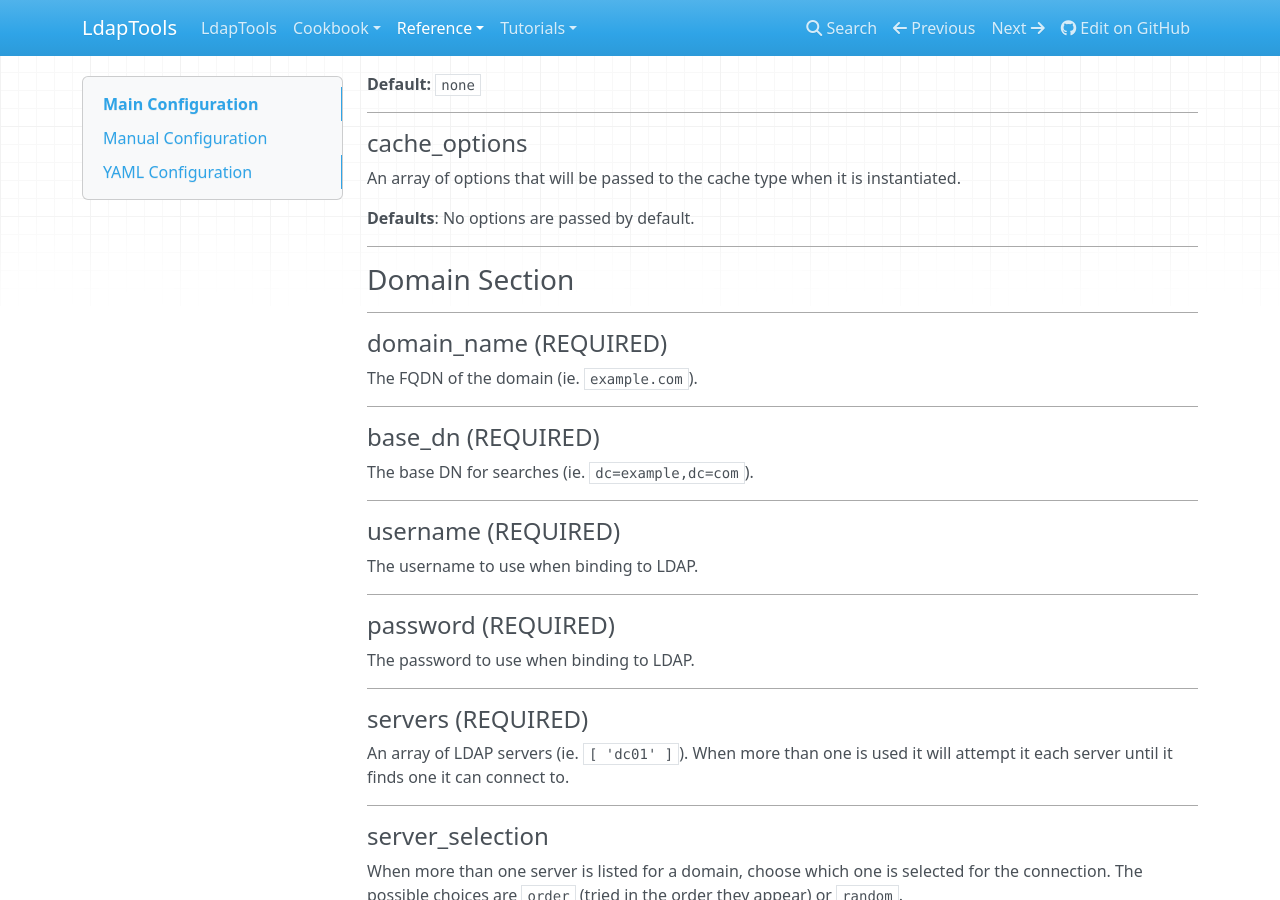
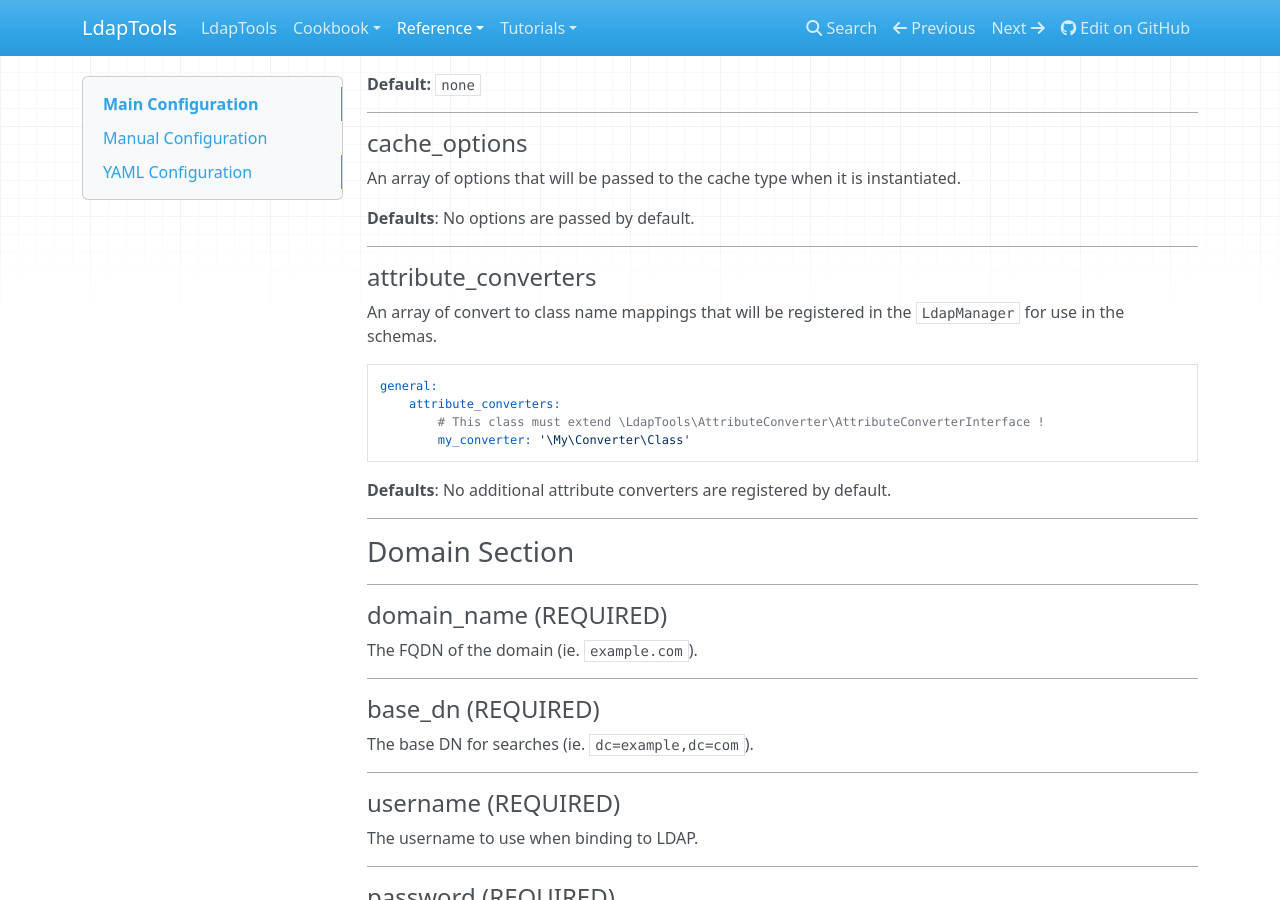
Before and after one commit to ldaptools/ldaptools, an MkDocs documentation site: the page built from docs/en/reference/Main-Configuration.md, in a window 1280 px wide and 900 px high, scrolled down 1953 px. Built offline with MkDocs 1.6.1, drawn with Linux system fonts in a browser that asks for light colours; nearby versions of some CDN libraries.

Commit message:
Update the docs for registering custom attribute converters.

````diff
--- a/docs/en/reference/Main-Configuration.md
+++ b/docs/en/reference/Main-Configuration.md
@@ -108,6 +108,20 @@ An array of options that will be passed to the cache type when it is instantiate
 **Defaults**: No options are passed by default.
 
 -------------------
+#### attribute_converters
+
+An array of convert to class name mappings that will be registered in the `LdapManager` for use in the schemas.
+
+```yaml
+general:
+    attribute_converters:
+        # This class must extend \LdapTools\AttributeConverter\AttributeConverterInterface !
+        my_converter: '\My\Converter\Class'
+```
+
+**Defaults**: No additional attribute converters are registered by default.
+
+-------------------
 
 ### **Domain Section**
 ----------------------
````
